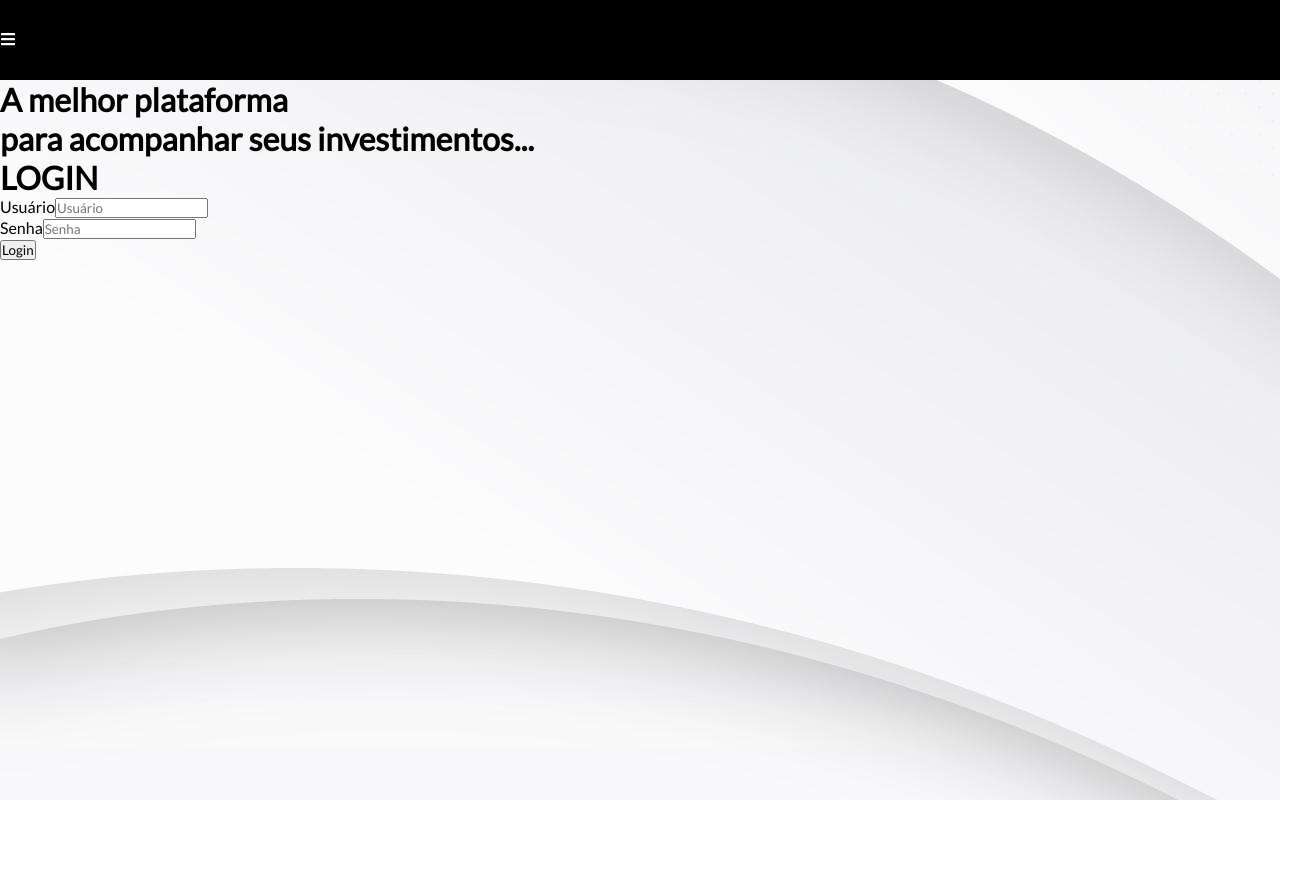
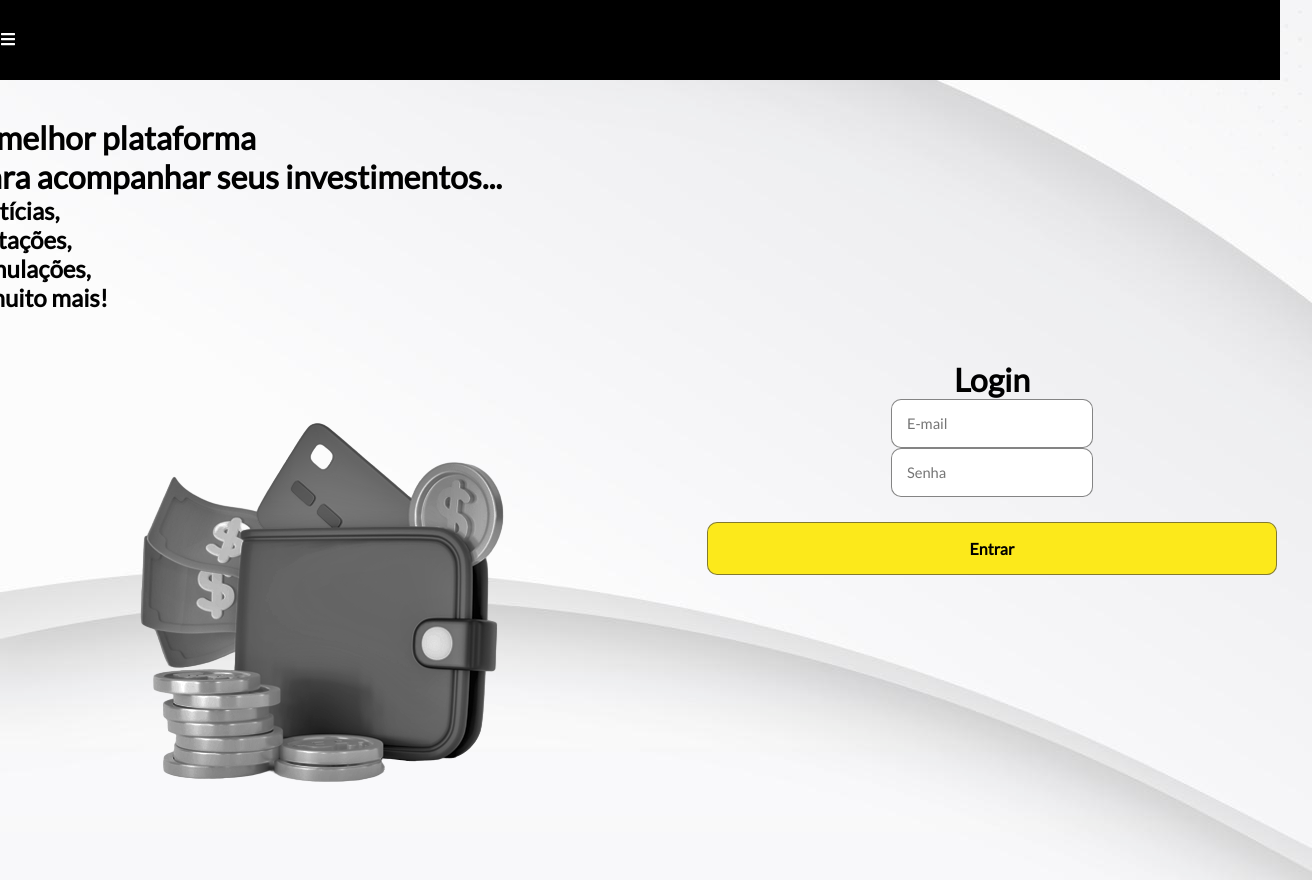
Before and after one commit to joaopflausino/Aurum-Front, a React (Create React App) app: page /login in a window 1280 px wide. Shown: the whole page, 1312 px wide, since content can reach past the window. Before the commit the page ends 800 px from the top, so only its background shows below. Built offline with nearby package versions, Linux system fonts and the light colour scheme.

Commit message:
pagina login

```diff
--- a/src/Pages/Login.js
+++ b/src/Pages/Login.js
@@ -1,31 +1,39 @@
 import React from 'react';
 import './login.css';
+import imagem from './Imagens/Carteira.png';
 
 
 function Login() {
   return (
     <div className='main-login'>
       <div className='esquerda-login'>
-        <h1>A melhor plataforma  </h1>
-        <h1>para acompanhar seus investimentos...</h1>
-
-
-
+        <div className='texto1'>
+          <h1>A melhor plataforma</h1>
+          <h1>para acompanhar seus investimentos...</h1>
+        </div>
+        <div className='texto2'>
+          <h2>Notícias,</h2>
+          <h2>Cotações,</h2>
+          <h2>Simulações,</h2>
+          <h2>e muito mais!</h2>
+        </div>
+        <div className='img-carteira'>
+          <img src={imagem} alt="carteira" />
+        </div>
       </div>
 
 
       <div className='direita-login'>
         <div className='card-login'>
-          <h1>LOGIN</h1>
+          <h1>Login</h1>
           <div className='campo-texto'>
-            <label for="usuario">Usuário</label>
-            <input type="text" name="usuario" placeholder="Usuário"/>
+
+            <input type="text" name="email" placeholder="E-mail"/>
           </div>
           <div className='campo-texto'>
-            <label for="senha">Senha</label>
             <input type="password" name="senha" placeholder="Senha"/>
           </div>
-          <button className='botao-login'>Login</button>
+          <button className='botao-login'>Entrar</button>
         </div>
 
 
--- a/src/Pages/login.css
+++ b/src/Pages/login.css
@@ -1,3 +1,78 @@
 body{
     background-image: url('./Imagens/fundo-branco.jpg');
 }
+
+.main-login{
+    width: 100vw;
+    height: 100vh;
+    display: flex;
+    justify-content: center;
+    align-items: center;
+}
+
+.esqueda-login{
+    width: 50vw;
+    height: 100vh;
+    display: flex;
+    justify-content: center;
+    align-items: center;
+    flex-direction: column;
+}
+
+.direita-login{
+    width: 50vw;
+    height: 100vh;
+    display: flex;
+    justify-content: center;
+    align-items: center;
+}
+
+.card-login{
+    width: 50vw;
+    display: flex;
+    justify-content: center;
+    align-items: center;
+    flex-direction: column;
+    padding: 30px 35px;
+
+}
+
+.card-login > h1{
+    font-weight: 800;
+    margin: 0;
+}
+
+.campo-texto{
+    display: flex;
+    flex-direction: column;
+    align-items: flex-start;
+    justify-content: center;
+}
+
+.campo-texto > input{
+    width: 100%;
+    border:solid;
+    border-width: 1px;
+    border-color: #3a3a3a9f;
+    border-radius: 10px;
+    padding: 15px;
+    font-size: 11pt;
+    outline: none;
+    box-sizing: border-box;
+
+}
+
+.botao-login{
+    width: 100%;
+    padding: 16px 0px;
+    margin: 25px;
+    border:solid;
+    border-width: 1px;
+    border-color: #3a3a3a9f;
+    border-radius: 10px;
+    outline: none;
+    font-size: 12pt;
+    background: #fce91b;
+    font-weight: 800;
+    cursor: pointer;
+}
```
Also changed, not shown: src/Pages/Imagens/Carteira.png (added).
